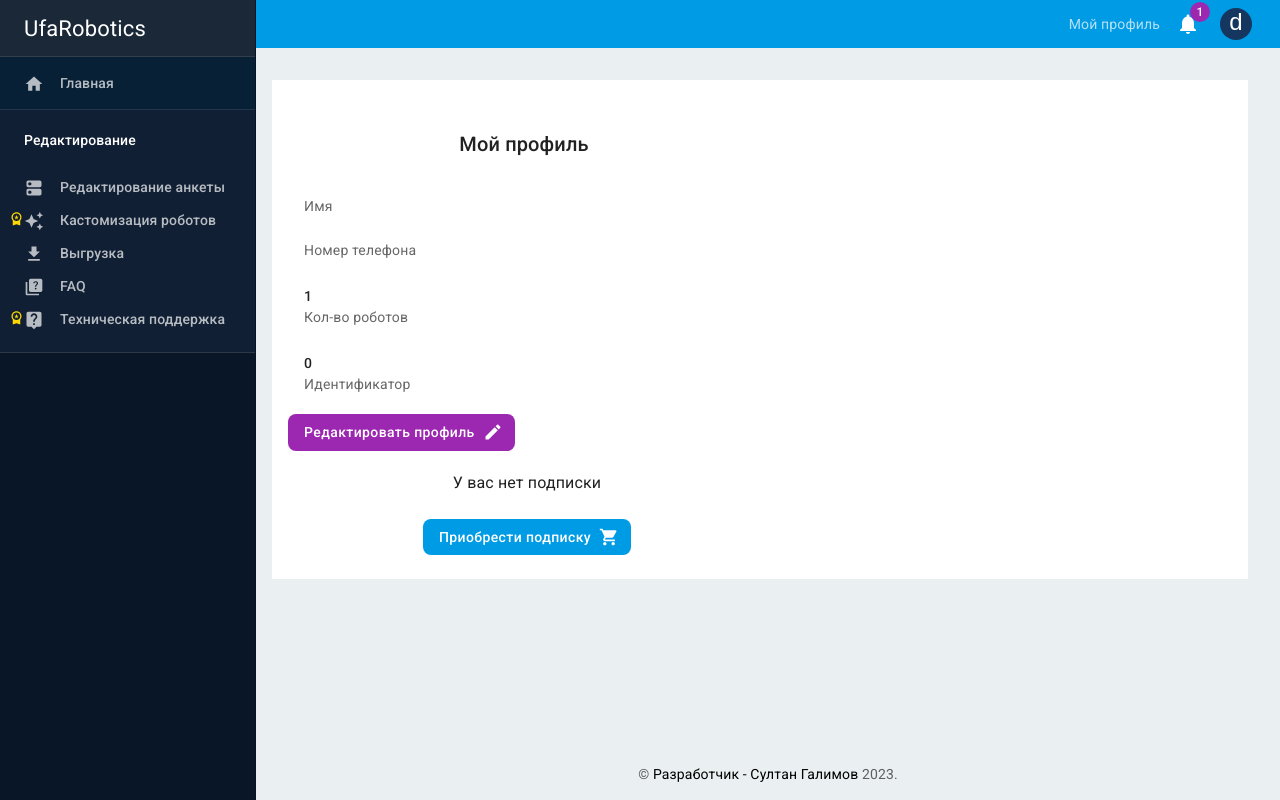
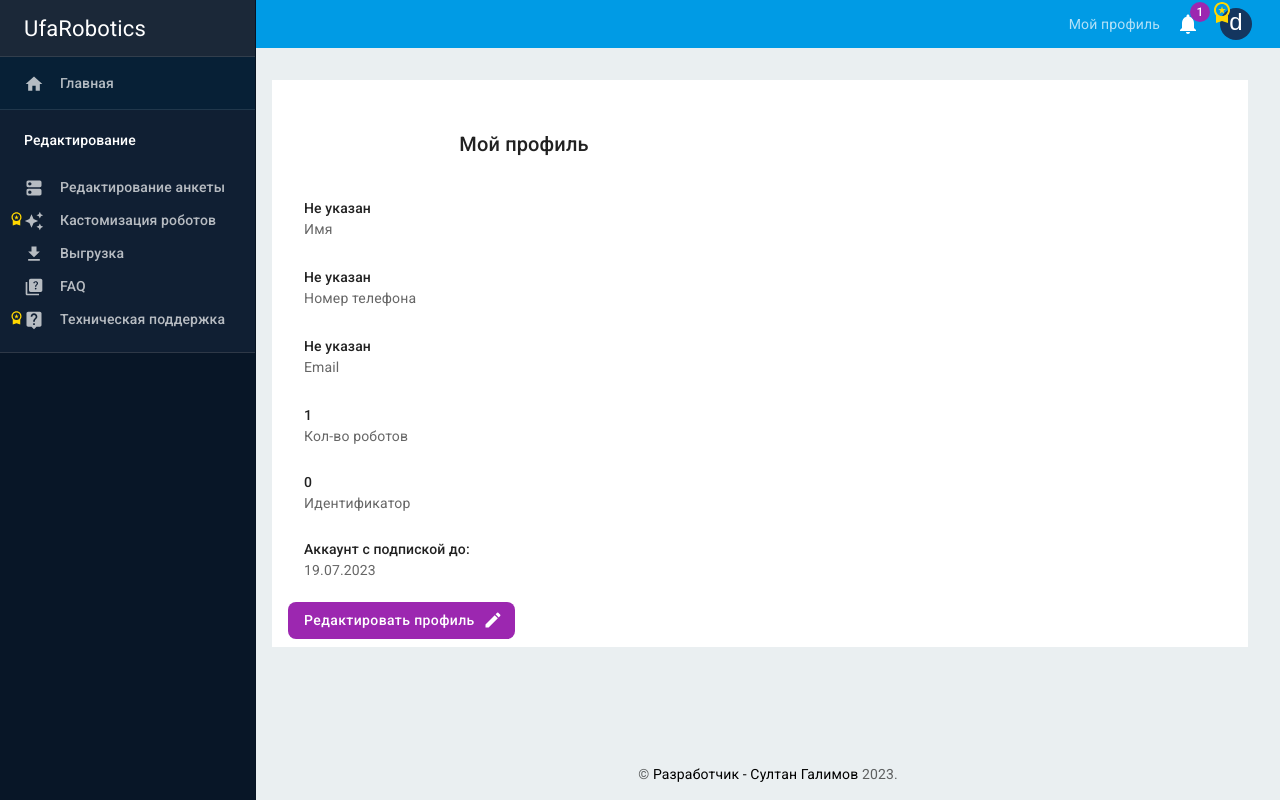
Before and after one commit to sulEvil/robots-client, a React (Create React App) app: page /profile in a window 1280 px wide. Built offline with nearby package versions, Linux system fonts and the light colour scheme; no server answers.

Commit message:
Добавил изменение состоянии на странице профиля

```diff
--- /dev/null
+++ b/src/Components/EditForm.js
@@ -0,0 +1,25 @@
+import React, {useState, useContext} from 'react';
+import {Typography} from "@mui/material";
+import {observer} from "mobx-react-lite"
+import { Button, Box, Modal } from '@mui/material';
+import { FormControl, InputLabel, Input, FormHelperText } from '@mui/material';
+import { useParams } from 'react-router-dom';
+import { Context } from './..';
+import { createAnswer } from './../http/answersAPI';
+
+const EditForm = observer(({handleClose, open, fetchAnswers}) => {
+    const {answers} = useContext(Context)
+    const params = useParams()
+    const [text, setText] = useState()
+    return (
+        <div>
+            <Box>
+                edit
+            </Box>
+        </div>
+
+    );
+})
+
+
+export default EditForm;
--- a/src/Pages/Profile.js
+++ b/src/Pages/Profile.js
@@ -10,14 +10,16 @@ import SendIcon from '@mui/icons-material/Send';
 import * as PropTypes from "prop-types";
 import ShoppingCartIcon from '@mui/icons-material/ShoppingCart';
 import EditIcon from '@mui/icons-material/Edit';
+import EditForm from "../Components/EditForm";
 Button.propTypes = {
     variant: PropTypes.string,
     endIcon: PropTypes.element,
     children: PropTypes.node
 };
 const Profile = observer(() => {
-    const [dense] = React.useState(false);
+    const [dense] = React.useState(false)
     const {user, robots} = useContext(Context)
+    const [edit, setEdit] = React.useState(false)
     console.log(robots)
     useEffect(()=> {
         fetchRobots(user._user.id).then(data => robots.setRobots(data))
@@ -29,17 +31,23 @@ const Profile = observer(() => {
                     <Typography sx={{ mt: 4, mb: 2 }} variant="h6" component="div">
                         Мой профиль
                     </Typography>
-                        <List dense={dense} style={{display: 'flex', flexDirection: 'column'}}>
+                    {!edit ? <List dense={dense} style={{display: 'flex', flexDirection: 'column'}}>
                         <ListItem>
                             <ListItemText
-                                    primary={user._user.name}
+                                primary={user._user.name || 'Не указан'}
                                 secondary={ 'Имя'}
                             />
                         </ListItem>
                         <ListItem>
                             <ListItemText
-                                    primary={user._user.number}
+                                primary={user._user.number || 'Не указан'}
                                 secondary={'Номер телефона'}
+                            />
+                        </ListItem>
+                        <ListItem>
+                            <ListItemText
+                                primary={user._user.email || 'Не указан'}
+                                secondary={'Email'}
                             />
                         </ListItem>
                         <ListItem>
@@ -62,10 +70,20 @@ const Profile = observer(() => {
                         </ListItem>}
                         {/* Для начала нужно получать имя пользователя, тк не приходит пока что */}
                         {/* Идея - при нажатии открывать форму с данными, то есть менять список на форму, с кнопками отправить или отменить */}
-                            <Button variant="contained" color="secondary" endIcon={<EditIcon />} style={{alignSelf: 'flex-start', marginTop: '8px'}}>
+                        <Button
+                            onClick={(e) => {setEdit(!edit)}}
+                            variant="contained"
+                            color="secondary"
+                            endIcon={<EditIcon />}
+                            style={{alignSelf: 'flex-start', marginTop: '8px'}}>
                             Редактировать профиль
                         </Button>
-                        </List>
+                    </List> :
+                        <EditForm>
+
+                        </EditForm>
+
+                    }
                     {user._user.isPremium ||
 
                         <Box style={{padding: "12px 6px 24px 12px"}}>
--- a/src/store/UserStore.js
+++ b/src/store/UserStore.js
@@ -8,7 +8,8 @@ export default class UserStore {
          number: "",
          role: "",
          name: "",
-         isPremium: false
+         email: "",
+         isPremium: true
       }
       makeAutoObservable(this)
    }
```
Lines whose indentation alone changed are shown as unchanged.
